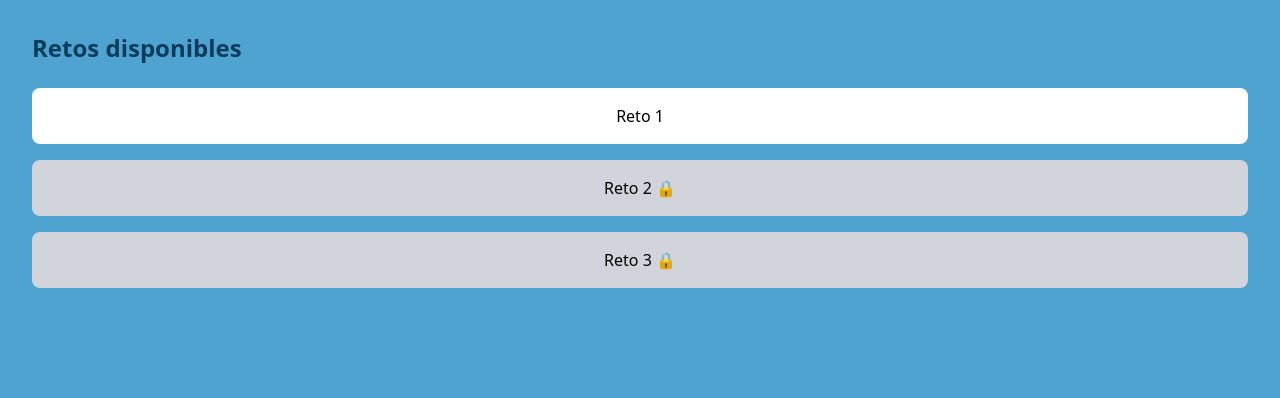
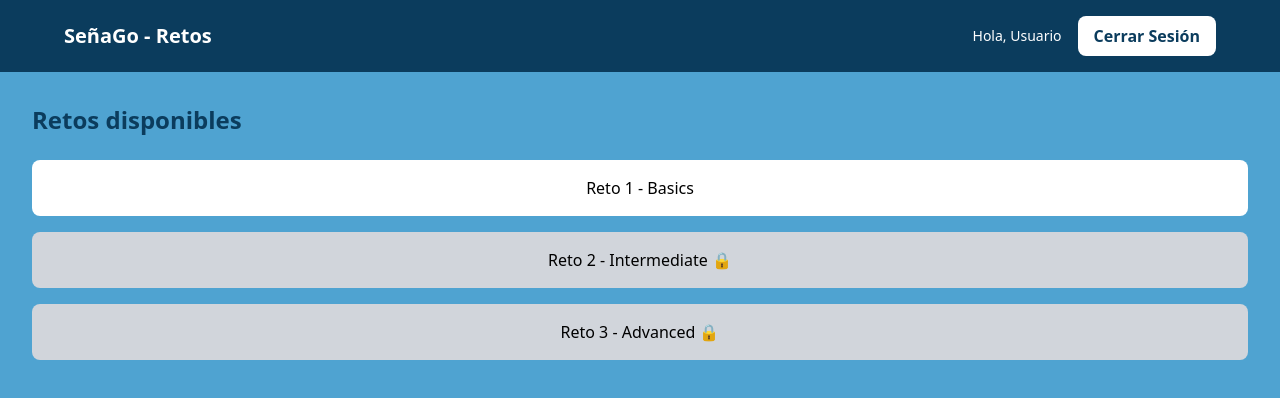
Before and after one commit to Yiseth714/Frontend-con-React-Vite, a React (Vite) app: page /ruta/retos in a window 1280 px wide. Shown: the top 398 px of the page. Built offline with nearby package versions, Linux system fonts and the light colour scheme; no server answers; sample sign-in values are in the browser's storage.

Commit message:
Este commit es más especificado sobre lo que se ha hecho en el frontend hasta el momento, y en el punto que voy a este commit

```diff
--- a/src/pages/Diccionario.jsx
+++ b/src/pages/Diccionario.jsx
@@ -1,5 +1,7 @@
 
 import { useState } from "react";
+import { useNavigate } from "react-router-dom";
+import { cerrarSesion, obtenerNombreUsuario } from "../services/auth";
 
 // Abecedario
 const letras = [
@@ -65,6 +67,13 @@ export default function Diccionario() {
   const [seccion, setSeccion] = useState("letras");
   const [activo, setActivo] = useState(null);
   const [busqueda, setBusqueda] = useState("");
+  const navigate = useNavigate();
+  const nombreUsuario = obtenerNombreUsuario();
+
+  const handleLogout = () => {
+    cerrarSesion();
+    navigate('/login');
+  };
 
   const letrasFiltradas = letras.filter(l =>
     l.toLowerCase().includes(busqueda.toLowerCase())
@@ -75,8 +84,25 @@ export default function Diccionario() {
   );
 
   return (
-    <div className="min-h-screen bg-secondary p-8">
-      <h2 className="text-3xl font-bold text-primary mb-6">
+    <div className="min-h-screen bg-secondary">
+      {/* HEADER */}
+      <header className="bg-primary text-white px-6 py-4">
+        <div className="max-w-6xl mx-auto flex justify-between items-center">
+          <h1 className="text-xl font-bold">SeñaGo - Diccionario</h1>
+          <div className="flex items-center gap-4">
+            <span className="text-sm">Hola, {nombreUsuario || 'Usuario'}</span>
+            <button
+              onClick={handleLogout}
+              className="bg-white text-primary px-4 py-2 rounded-lg font-semibold hover:bg-gray-100 transition"
+            >
+              Cerrar Sesión
+            </button>
+          </div>
+        </div>
+      </header>
+
+      <div className="p-8">
+        <h2 className="text-3xl font-bold text-primary mb-6">
         Diccionario de Lengua de Señas
       </h2>
 
@@ -199,5 +225,6 @@ export default function Diccionario() {
         </div>
       )}
     </div>
+    </div>
   );
 }
--- a/src/pages/RutaAprendizaje/Reto.jsx
+++ b/src/pages/RutaAprendizaje/Reto.jsx
@@ -1,5 +1,7 @@
 import { useParams, useNavigate } from "react-router-dom";
 import { useState } from "react";
+import { cerrarSesion, obtenerNombreUsuario } from "../../services/auth";
+import { marcarLeccionCompletada, actualizarProgreso } from "../../services/progreso";
 
 // CONTENIDO DE CADA RETO
 const retosData = {
@@ -101,18 +103,25 @@ export default function Reto() {
   const { id } = useParams();
   const navigate = useNavigate();
   const reto = retosData[id];
+  const nombreUsuario = obtenerNombreUsuario();
 
   const [respuestas, setRespuestas] = useState({});
   const [resultado, setResultado] = useState("");
+  const [cargando, setCargando] = useState(false);
 
   if (!reto) return <p className="p-8">Reto no encontrado</p>;
+
+  const handleLogout = () => {
+    cerrarSesion();
+    navigate('/login');
+  };
 
   const manejarCambio = (leccionIndex, opcionIndex) => {
     const letra = ["A", "B", "C"][opcionIndex];
     setRespuestas({ ...respuestas, [leccionIndex]: letra });
   };
 
-  const finalizarReto = () => {
+  const finalizarReto = async () => {
     let errores = 0;
 
     reto.respuestasCorrectas.forEach((correcta, index) => {
@@ -120,9 +129,29 @@ export default function Reto() {
     });
 
     if (errores === 0) {
-      localStorage.setItem(`reto${id}Completado`, "true");
-      setResultado("✅ Todas las respuestas son correctas. Reto desbloqueado.");
-      setTimeout(() => navigate("/ruta/retos"), 1500);
+      // Guardar en backend
+      setCargando(true);
+      try {
+        // Marcar cada lección como completada
+        for (let i = 0; i < reto.lecciones.length; i++) {
+          await marcarLeccionCompletada(parseInt(id), i + 1);
+        }
+        // Actualizar reto actual
+        const siguienteReto = parseInt(id) + 1;
+        if (siguienteReto <= 3) {
+          await actualizarProgreso(siguienteReto, 1);
+        }
+        setResultado("✅ Todas las respuestas son correctas. Progreso guardado!");
+        setTimeout(() => navigate("/ruta/retos"), 1500);
+      } catch (error) {
+        console.error("Error al guardar progreso:", error);
+        // También guardar en localStorage como respaldo
+        localStorage.setItem(`reto${id}Completado`, "true");
+        setResultado("✅ Correcto! (Guardado local)");
+        setTimeout(() => navigate("/ruta/retos"), 1500);
+      } finally {
+        setCargando(false);
+      }
     } else {
       setResultado(
         `❌ No se desbloqueó el siguiente reto. Respuestas incorrectas: ${errores}`
@@ -131,8 +160,25 @@ export default function Reto() {
   };
 
   return (
-    <div className="min-h-screen bg-secondary p-8 space-y-6">
-      <h2 className="text-2xl font-bold text-primary">{reto.titulo}</h2>
+    <div className="min-h-screen bg-secondary">
+      {/* HEADER */}
+      <header className="bg-primary text-white px-6 py-4">
+        <div className="max-w-6xl mx-auto flex justify-between items-center">
+          <h1 className="text-xl font-bold">SeñaGo - {reto.titulo}</h1>
+          <div className="flex items-center gap-4">
+            <span className="text-sm">Hola, {nombreUsuario || 'Usuario'}</span>
+            <button
+              onClick={handleLogout}
+              className="bg-white text-primary px-4 py-2 rounded-lg font-semibold hover:bg-gray-100 transition"
+            >
+              Cerrar Sesión
+            </button>
+          </div>
+        </div>
+      </header>
+
+      <div className="p-8 space-y-6">
+        <h2 className="text-2xl font-bold text-primary">{reto.titulo}</h2>
 
       {reto.lecciones.map((leccion, index) => (
         <div key={index} className="bg-white p-6 rounded-lg">
@@ -161,12 +207,16 @@ export default function Reto() {
 
       <button
         onClick={finalizarReto}
-        className="bg-primary text-white px-6 py-2 rounded-lg"
+        disabled={cargando}
+        className={`bg-primary text-white px-6 py-2 rounded-lg ${
+          cargando ? 'opacity-50 cursor-not-allowed' : ''
+        }`}
       >
-        Finalizar reto
+        {cargando ? 'Guardando...' : 'Finalizar reto'}
       </button>
 
       {resultado && <p className="mt-4 font-semibold">{resultado}</p>}
+      </div>
     </div>
   );
 }
--- a/src/pages/RutaAprendizaje/Retos.jsx
+++ b/src/pages/RutaAprendizaje/Retos.jsx
@@ -1,54 +1,107 @@
+import { useState, useEffect } from "react";
 import { useNavigate } from "react-router-dom";
+import { cerrarSesion, obtenerNombreUsuario } from "../../services/auth";
+import { obtenerProgreso } from "../../services/progreso";
+import { estaLeccionCompletada } from "../../services/progreso";
 
 export default function Retos() {
   const navigate = useNavigate();
+  const nombreUsuario = obtenerNombreUsuario();
+  const [progreso, setProgreso] = useState(null);
+  const [cargando, setCargando] = useState(true);
 
-  // leer progreso real desde localStorage
-  const reto1Completado = localStorage.getItem("reto1Completado") === "true";
-  const reto2Completado = localStorage.getItem("reto2Completado") === "true";
+  useEffect(() => {
+    const cargarProgreso = async () => {
+      try {
+        const datos = await obtenerProgreso();
+        setProgreso(datos);
+      } catch (error) {
+        console.error("Error al cargar progreso:", error);
+      } finally {
+        setCargando(false);
+      }
+    };
+    cargarProgreso();
+  }, []);
+
+  const handleLogout = () => {
+    cerrarSesion();
+    navigate('/login');
+  };
+
+  // Verificar si un reto está disponible
+  const isRetoDesbloqueado = (numeroReto) => {
+    if (!progreso) return numeroReto === 1; // Solo el primero desbloqueado inicialmente
+    if (numeroReto === 1) return true;
+    if (numeroReto === 2) return estaLeccionCompletada(progreso, 1, 3); // Completar Reto 1
+    if (numeroReto === 3) return estaLeccionCompletada(progreso, 2, 3); // Completar Reto 2
+    return false;
+  };
 
   return (
-    <div className="min-h-screen bg-secondary p-8">
+    <div className="min-h-screen bg-secondary">
+      {/* HEADER */}
+      <header className="bg-primary text-white px-6 py-4">
+        <div className="max-w-6xl mx-auto flex justify-between items-center">
+          <h1 className="text-xl font-bold">SeñaGo - Retos</h1>
+          <div className="flex items-center gap-4">
+            <span className="text-sm">Hola, {nombreUsuario || 'Usuario'}</span>
+            <button
+              onClick={handleLogout}
+              className="bg-white text-primary px-4 py-2 rounded-lg font-semibold hover:bg-gray-100 transition"
+            >
+              Cerrar Sesión
+            </button>
+          </div>
+        </div>
+      </header>
+
+      <div className="p-8">
         <h2 className="text-2xl font-bold text-primary mb-6">
           Retos disponibles
         </h2>
 
+        {cargando ? (
+          <p className="text-gray-600">Cargando...</p>
+        ) : (
           <div className="space-y-4">
 
             {/* Reto 1 */}
             <button
               onClick={() => navigate("/ruta/retos/1")}
-          className="block w-full bg-white p-4 rounded-lg"
+              className="block w-full bg-white p-4 rounded-lg hover:bg-gray-50 transition"
             >
-          Reto 1
+              Reto 1 - Basics
             </button>
 
             {/* Reto 2 */}
             <button
               onClick={() => navigate("/ruta/retos/2")}
-          disabled={!reto1Completado}
-          className={`block w-full p-4 rounded-lg ${
-            reto1Completado
-              ? "bg-white"
+              disabled={!isRetoDesbloqueado(2)}
+              className={`block w-full p-4 rounded-lg transition ${
+                isRetoDesbloqueado(2)
+                  ? "bg-white hover:bg-gray-50"
                   : "bg-gray-300 cursor-not-allowed"
               }`}
             >
-          Reto 2 {reto1Completado ? "" : "🔒"}
+              Reto 2 - Intermediate {isRetoDesbloqueado(2) ? "" : "🔒"}
             </button>
 
             {/* Reto 3 */}
             <button
               onClick={() => navigate("/ruta/retos/3")}
-          disabled={!reto2Completado}
-          className={`block w-full p-4 rounded-lg ${
-            reto2Completado
-              ? "bg-white"
+              disabled={!isRetoDesbloqueado(3)}
+              className={`block w-full p-4 rounded-lg transition ${
+                isRetoDesbloqueado(3)
+                  ? "bg-white hover:bg-gray-50"
                   : "bg-gray-300 cursor-not-allowed"
               }`}
             >
-          Reto 3 {reto2Completado ? "" : "🔒"}
+              Reto 3 - Advanced {isRetoDesbloqueado(3) ? "" : "🔒"}
             </button>
 
+          </div>
+        )}
       </div>
     </div>
   );
--- a/src/pages/RutaAprendizaje/RutaHome.jsx
+++ b/src/pages/RutaAprendizaje/RutaHome.jsx
@@ -1,20 +1,88 @@
+import { useState, useEffect } from "react";
 import { useNavigate } from "react-router-dom";
+import { cerrarSesion, obtenerNombreUsuario } from "../../services/auth";
+import { obtenerProgreso } from "../../services/progreso";
 
 export default function RutaHome() {
   const navigate = useNavigate();
+  const nombreUsuario = obtenerNombreUsuario();
+  const [progreso, setProgreso] = useState(null);
+  const [cargando, setCargando] = useState(true);
+
+  useEffect(() => {
+    // Cargar el progreso del usuario
+    const cargarProgreso = async () => {
+      try {
+        const datos = await obtenerProgreso();
+        setProgreso(datos);
+      } catch (error) {
+        console.error("Error al cargar progreso:", error);
+        // Si no tiene progreso, será null
+      } finally {
+        setCargando(false);
+      }
+    };
+    cargarProgreso();
+  }, []);
+
+  const handleLogout = () => {
+    cerrarSesion();
+    navigate('/login');
+  };
 
   return (
-    <div className="min-h-screen bg-secondary flex flex-col items-center justify-center">
+    <div className="min-h-screen bg-secondary flex flex-col">
+      {/* HEADER */}
+      <header className="bg-primary text-white px-6 py-4">
+        <div className="max-w-6xl mx-auto flex justify-between items-center">
+          <h1 className="text-xl font-bold">SeñaGo - Ruta de Aprendizaje</h1>
+          <div className="flex items-center gap-4">
+            <span className="text-sm">Hola, {nombreUsuario || 'Usuario'}</span>
+            <button
+              onClick={handleLogout}
+              className="bg-white text-primary px-4 py-2 rounded-lg font-semibold hover:bg-gray-100 transition"
+            >
+              Cerrar Sesión
+            </button>
+          </div>
+        </div>
+      </header>
+
+      {/* CONTENIDO PRINCIPAL */}
+      <main className="flex-grow flex flex-col items-center justify-center px-6">
         <h1 className="text-3xl font-bold text-primary mb-6">
-        Bienvenido a Ruta de Aprendizaje
+          Bienvenido a tu Ruta de Aprendizaje
         </h1>
+
+        {cargando ? (
+          <p className="text-gray-600">Cargando tu progreso...</p>
+        ) : progreso ? (
+          <div className="bg-white p-6 rounded-lg shadow-md mb-6 text-center">
+            <p className="text-lg text-gray-700 mb-2">
+              <strong>Reto actual:</strong> {progreso.reto_actual}
+            </p>
+            <p className="text-lg text-gray-700 mb-2">
+              <strong>Lección actual:</strong> {progreso.leccion_actual}
+            </p>
+            {progreso.lecciones_completadas && (
+              <p className="text-sm text-gray-500">
+                Lecciones completadas: {progreso.lecciones_completadas.split(',').length}
+              </p>
+            )}
+          </div>
+        ) : (
+          <p className="text-gray-600 mb-6">
+            ¡Comienza tu aventura en el mundo de la lengua de señas!
+          </p>
+        )}
 
         <button
           onClick={() => navigate("/ruta/retos")}
-        className="bg-accent px-6 py-3 rounded-lg font-semibold"
+          className="bg-accent px-6 py-3 rounded-lg font-semibold hover:bg-opacity-90 transition"
         >
           Ver Retos
         </button>
+      </main>
     </div>
   );
 }
```
Lines whose indentation alone changed are shown as unchanged.
